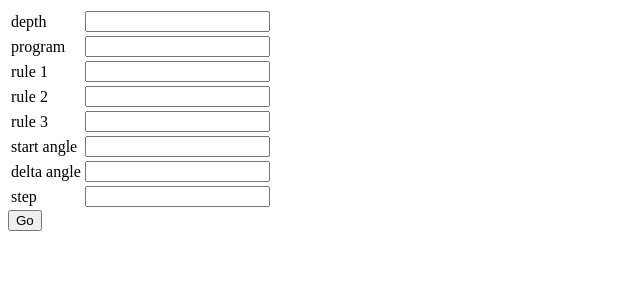
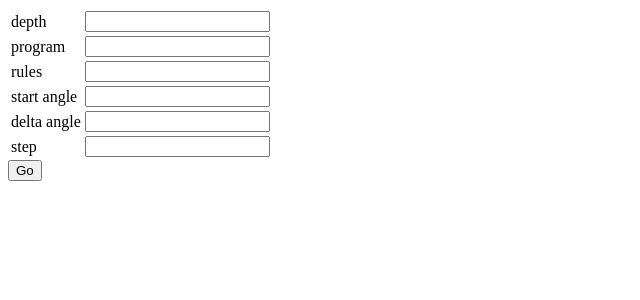
Before and after one commit to pkulev/Fract, a Flask app: page /submit in a window 1280 px wide. Shown: the top 300 px of the page, without its empty margins (0-640 px from the left). Run offline with Flask 2, Linux system fonts and the light colour scheme.

Commit message:
Replace bunch or rules with one
Signed-off-by: Pavel Kulyov <kulyov.pavel@gmail.com>

```diff
--- a/forms.py
+++ b/forms.py
@@ -6,10 +6,7 @@ from wtforms.validators import DataRequired
 class FractalArgumentsForm(FlaskForm):
     depth = IntegerField("depth")
     program = StringField("program")
-    rule1 = StringField("rule 1")
-    rule2 = StringField("rule 2")
-    rule3 = StringField("rule 3")
-    # TODO: add some else
+    rules = StringField("rules")
     start_angle = FloatField("start angle")
     delta_angle = FloatField("delta angle")
     step = IntegerField("step")
--- a/templates/index.html
+++ b/templates/index.html
@@ -1,4 +1,3 @@
-
 <form method="POST", action="/submit">
   {{ form.csrf_token }}
   <table>
@@ -9,13 +8,7 @@
       <td>{{ form.program.label }}</td> <td>{{ form.program(size=20) }}</td>
     </tr>
     <tr>
-      <td>{{ form.rule1.label }}</td> <td>{{ form.rule1(size=20) }}</td>
-    </tr>
-    <tr>
-      <td>{{ form.rule2.label }}</td> <td>{{ form.rule2(size=20) }}</td>
-    </tr>
-    <tr>
-      <td>{{ form.rule3.label }}</td> <td>{{ form.rule3(size=20) }}</td>
+      <td>{{ form.rules.label }}</td> <td>{{ form.rules(size=20) }}</td>
     </tr>
     <tr>
       <td>{{ form.start_angle.label }}</td> <td>{{ form.start_angle(size=20) }}</td>
```
